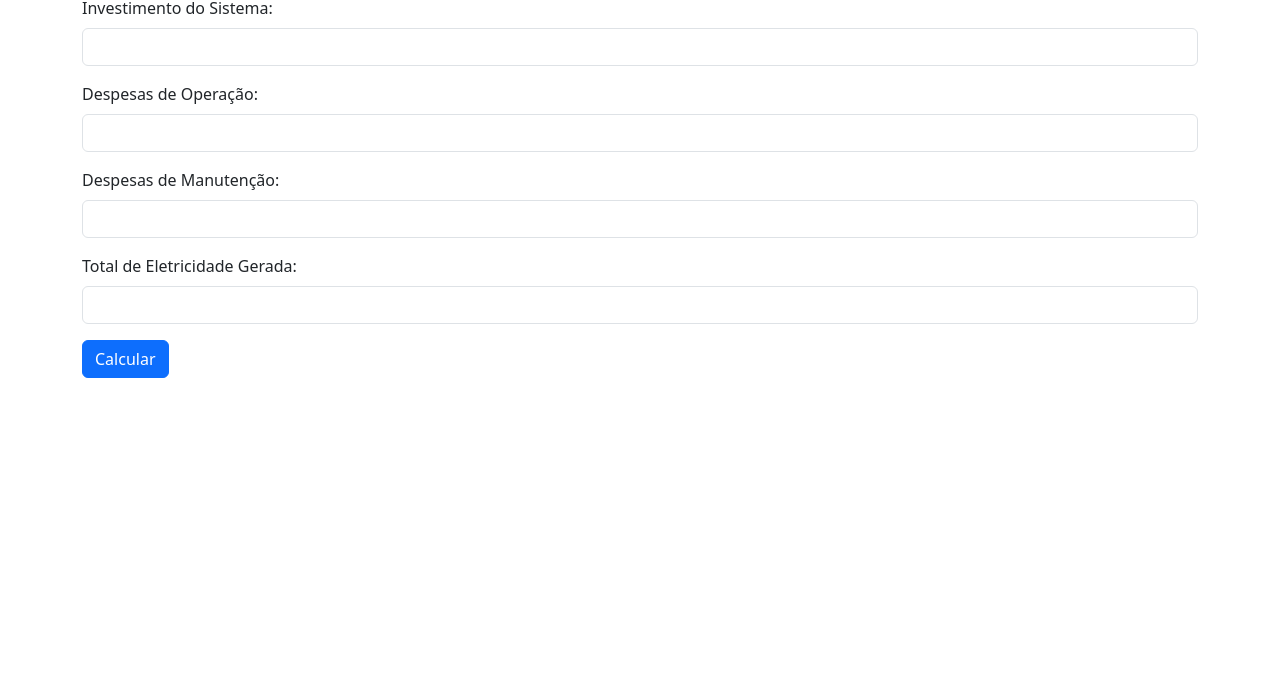
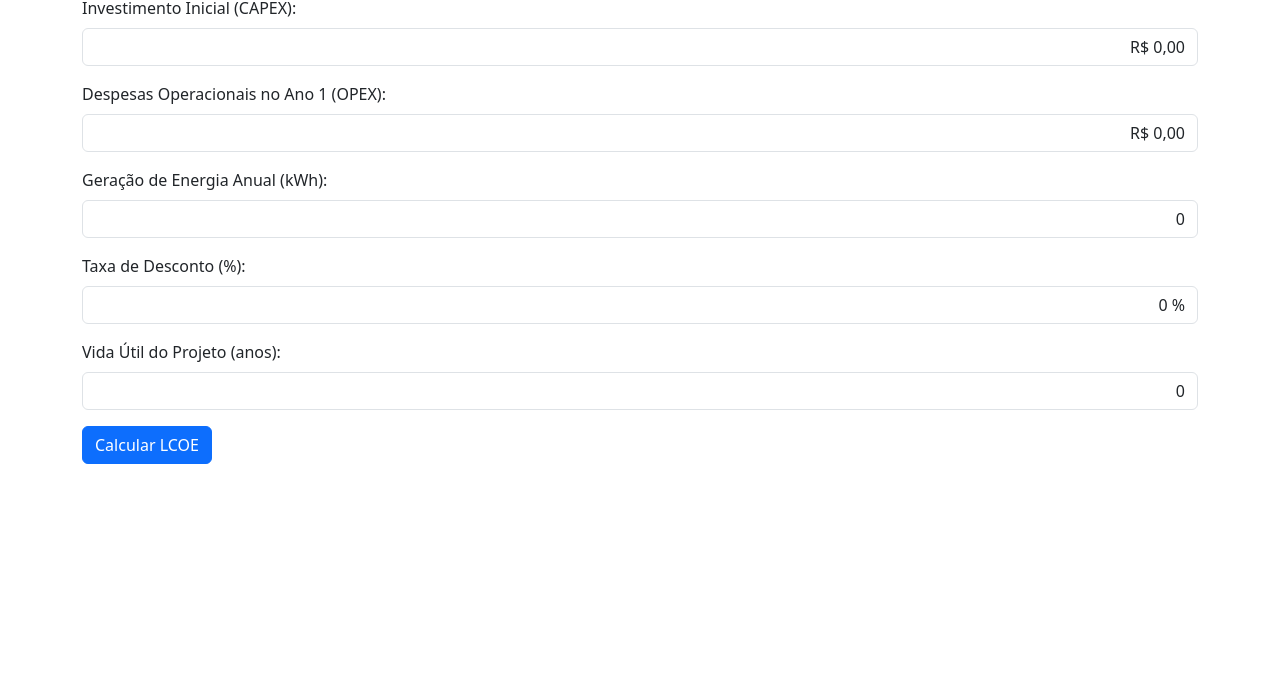
Before and after one commit to manuseiro/calcular_lcoe, a plain HTML site: page index.html in a window 1280 px wide. Shown: the part 108-800 px from the top of the page. Drawn offline with nearby package versions, Linux system fonts and the light colour scheme.

Commit message:
calculo avançado

```diff
--- a/index.html
+++ b/index.html
@@ -3,55 +3,98 @@
 <head>
   <meta charset="UTF-8">
   <meta name="viewport" content="width=device-width, initial-scale=1.0">
-  <title>Calculadora LCOE</title>
-  <!-- Bootstrap CSS -->
+  <title>Calculadora LCOE Avançada</title>
   <link rel="stylesheet" href="https://cdn.jsdelivr.net/npm/bootstrap@5.3.0/dist/css/bootstrap.min.css">
 </head>
 <body>
   <div class="container mt-5">
-    <h1>Calculadora LCOE</h1>
+    <h1>Calculadora LCOE Avançada</h1>
     <form id="lcoeForm">
       <div class="mb-3">
-        <label for="investmentInput" class="form-label">Investimento do Sistema:</label>
-        <input type="number" class="form-control" id="investmentInput" required>
+        <label for="investmentInput" class="form-label">Investimento Inicial (CAPEX):</label>
+        <input type="text" class="form-control" id="investmentInput" required>
       </div>
       <div class="mb-3">
-        <label for="operatingExpensesInput" class="form-label">Despesas de Operação:</label>
-        <input type="number" class="form-control" id="operatingExpensesInput" required>
+        <label for="operatingExpensesInput" class="form-label">Despesas Operacionais no Ano 1 (OPEX):</label>
+        <input type="text" class="form-control" id="operatingExpensesInput" required>
       </div>
       <div class="mb-3">
-        <label for="maintenanceExpensesInput" class="form-label">Despesas de Manutenção:</label>
-        <input type="number" class="form-control" id="maintenanceExpensesInput" required>
+        <label for="energyGenerationInput" class="form-label">Geração de Energia Anual (kWh):</label>
+        <input type="text" class="form-control" id="energyGenerationInput" required>
       </div>
       <div class="mb-3">
-        <label for="totalElectricityInput" class="form-label">Total de Eletricidade Gerada:</label>
-        <input type="number" class="form-control" id="totalElectricityInput" required>
+        <label for="discountRateInput" class="form-label">Taxa de Desconto (%):</label>
+        <input type="text" class="form-control" id="discountRateInput" required>
       </div>
-      <button type="submit" class="btn btn-primary">Calcular</button>
+      <div class="mb-3">
+        <label for="projectLifetimeInput" class="form-label">Vida Útil do Projeto (anos):</label>
+        <input type="text" class="form-control" id="projectLifetimeInput" required>
+      </div>
+      <button type="submit" class="btn btn-primary">Calcular LCOE</button>
     </form>
     <div id="result" class="mt-3"></div>
   </div>
 
-  <!-- Bootstrap JS e jQuery (requerido para o funcionamento do Bootstrap) -->
   <script src="https://code.jquery.com/jquery-3.6.0.min.js"></script>
   <script src="https://cdn.jsdelivr.net/npm/bootstrap@5.3.0/dist/js/bootstrap.bundle.min.js"></script>
+  <script src="https://cdn.jsdelivr.net/npm/inputmask/dist/inputmask.min.js"></script>
 
   <script>
     $(document).ready(function() {
+      // Aplica máscaras aos campos
+      Inputmask({
+        alias: "currency",
+        prefix: "R$ ",
+        groupSeparator: ".",
+        radixPoint: ",",
+        autoGroup: true,
+        digits: 2,
+        digitsOptional: false,
+        clearMaskOnLostFocus: false
+      }).mask("#investmentInput, #operatingExpensesInput");
+
+      Inputmask({
+        alias: "decimal",
+        radixPoint: ",",
+        groupSeparator: ".",
+        digits: 0,
+        autoGroup: true,
+        clearMaskOnLostFocus: false
+      }).mask("#energyGenerationInput, #projectLifetimeInput");
+
+      Inputmask({
+        alias: "percentage",
+        suffix: " %",
+        digits: 2,
+        radixPoint: ",",
+        clearMaskOnLostFocus: false
+      }).mask("#discountRateInput");
+
+      // Calcula o LCOE
       $('#lcoeForm').on('submit', function(event) {
-        event.preventDefault(); // Impede o envio do formulário
+        event.preventDefault();
 
-        // Obtém os valores dos campos
-        var investment = parseFloat($('#investmentInput').val());
-        var operatingExpenses = parseFloat($('#operatingExpensesInput').val());
-        var maintenanceExpenses = parseFloat($('#maintenanceExpensesInput').val());
-        var totalElectricity = parseFloat($('#totalElectricityInput').val());
+        // Obtém os valores de entrada (remove formatações das máscaras)
+        const investment = parseFloat(Inputmask.unmask($('#investmentInput').val(), { alias: "currency" }));
+        const opex = parseFloat(Inputmask.unmask($('#operatingExpensesInput').val(), { alias: "currency" }));
+        const energyGeneration = parseFloat(Inputmask.unmask($('#energyGenerationInput').val(), { alias: "decimal" }));
+        const discountRate = parseFloat(Inputmask.unmask($('#discountRateInput').val(), { alias: "percentage" })) / 100;
+        const projectLifetime = parseInt(Inputmask.unmask($('#projectLifetimeInput').val(), { alias: "decimal" }));
+
+        // Calcula o numerador e o denominador do LCOE
+        let numerator = investment;
+        let denominator = 0;
+
+        for (let t = 1; t <= projectLifetime; t++) {
+          numerator += opex / Math.pow(1 + discountRate, t);
+          denominator += energyGeneration / Math.pow(1 + discountRate, t);
+        }
 
         // Calcula o LCOE
-        var lcoe = (investment + operatingExpenses + maintenanceExpenses) / totalElectricity;
+        const lcoe = numerator / denominator;
 
-        // Exibe o resultado
-        $('#result').html('<h3>O LCOE é: ' + lcoe.toFixed(2) + '</h3>');
+        // Exibe o resultado formatado
+        $('#result').html('<h3>O LCOE é: R$ ' + lcoe.toFixed(4).replace('.', ',') + ' por kWh</h3>');
       });
     });
   </script>
```
Also changed, not shown: 1 other file.
